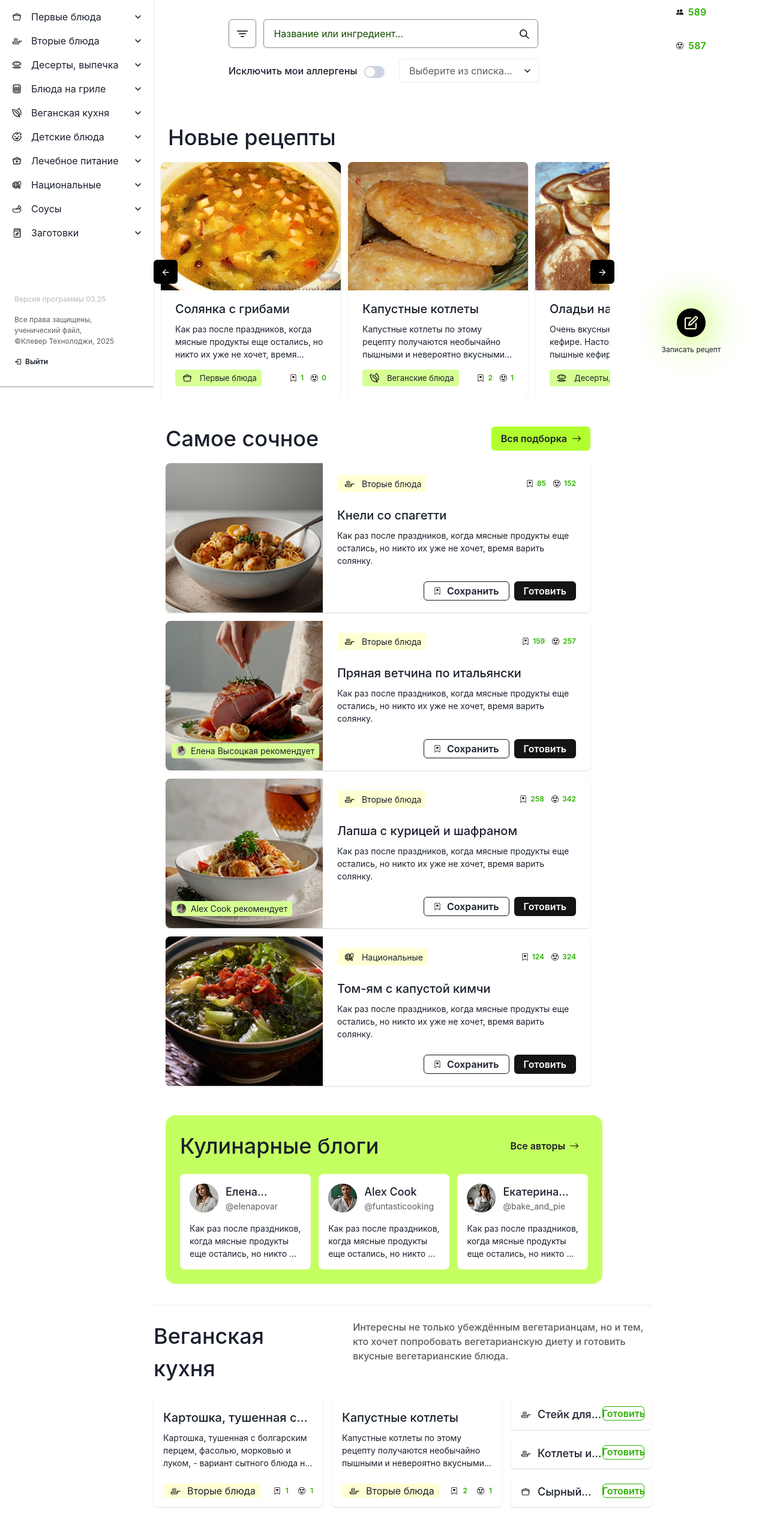
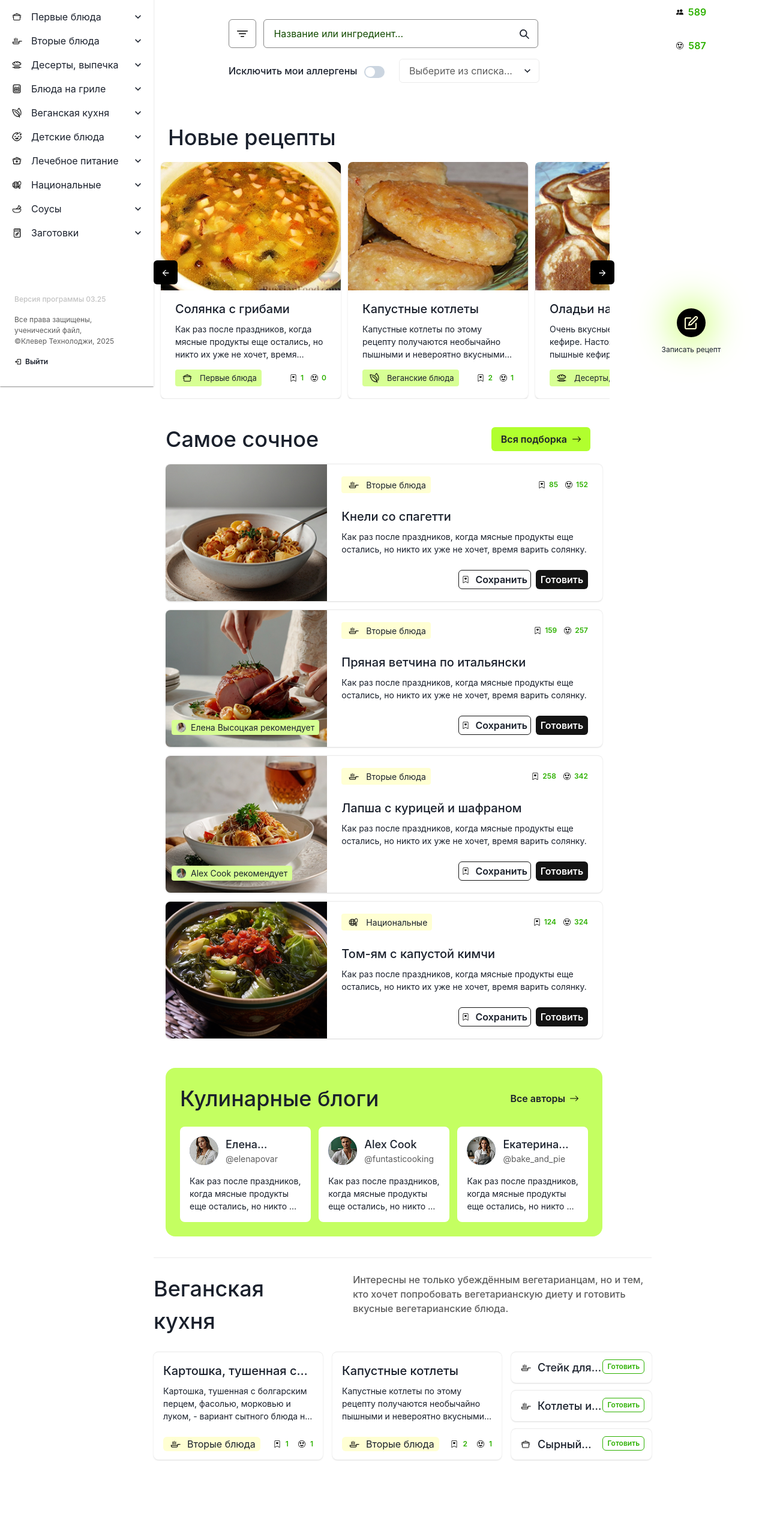
Before and after one commit to ClevertecFrontendLab/Shvadr, a React (Vite) app: page / in a window 1280 px wide. Shown: the part 156-2708 px from the top of the page at 60% size. After the commit the page ends 2673 px from the top, so only its background shows below. Built offline with nearby package versions, Linux system fonts and the light colour scheme.

Commit message:
fix(src): fix styles

```diff
--- a/src/components/CarouselComponent/carousel.tsx
+++ b/src/components/CarouselComponent/carousel.tsx
@@ -73,7 +73,13 @@ const Carousel: React.FC<CarouselTextProps> = ({ carousel }) => {
                 }}
             >
                 {carousel.map((item) => (
-                    <Card ml='12px' minW={{ base: '160px', md: '300px' }} className={styles.card}>
+                    <Card
+                        ml='12px'
+                        minW={{ base: '160px', md: '300px' }}
+                        className={styles.card}
+                        borderBottom='1px solid rgba(0, 0, 0, 0.08)'
+                        borderRadius='8px'
+                    >
                         <CardBody padding='0'>
                             <Box>
                                 <Flex>
--- a/src/components/JuisiestComponent/juisiest.tsx
+++ b/src/components/JuisiestComponent/juisiest.tsx
@@ -38,7 +38,13 @@ const Juisiest: React.FC<JuisiestTextProps> = ({ juisiest }) => (
         </Flex>
         <Grid className={styles.container}>
             {juisiest.map((item) => (
-                <Card mb='14px' mr={{ base: '0', md: '20px' }}>
+                <Card
+                    mb='14px'
+                    mr={{ base: '0', md: '20px' }}
+                    borderTop='1px solid rgba(0, 0, 0, 0.08)'
+                    borderRadius='8px'
+                    width='100%'
+                >
                     <CardBody padding='0'>
                         <Box className={styles.grid}>
                             <Flex>
@@ -97,10 +103,29 @@ const Juisiest: React.FC<JuisiestTextProps> = ({ juisiest }) => (
                                     <Button
                                         variant='outline'
                                         borderColor='rgba(0, 0, 0, 0.92)'
-                                        h='32px'
+                                        h={{ base: '24px', xl: '32px' }}
                                         className={styles.save}
+                                        p={{ base: '0 5px', xl: 'auto' }}
+                                        minW={{ base: '12px', xl: 'auto' }}
                                     >
-                                        <Image src={save} />
+                                        <svg
+                                            width='12'
+                                            height='12'
+                                            viewBox='0 0 12 12'
+                                            fill='none'
+                                            xmlns='http://www.w3.org/2000/svg'
+                                        >
+                                            <path
+                                                fill-rule='evenodd'
+                                                clip-rule='evenodd'
+                                                d='M5.99985 3.3075C7.0401 2.23875 9.64035 4.11 5.99985 6.51525C2.35935 4.11 4.9596 2.2395 5.99985 3.309V3.3075Z'
+                                                fill='black'
+                                            />
+                                            <path
+                                                d='M1.5 1.5C1.5 1.10218 1.65804 0.720644 1.93934 0.43934C2.22064 0.158035 2.60218 0 3 0L9 0C9.39782 0 9.77936 0.158035 10.0607 0.43934C10.342 0.720644 10.5 1.10218 10.5 1.5V11.625C10.5 11.6928 10.4815 11.7594 10.4467 11.8176C10.4118 11.8758 10.3618 11.9234 10.302 11.9554C10.2422 11.9874 10.1748 12.0026 10.1071 11.9994C10.0393 11.9961 9.97372 11.9746 9.91725 11.937L6 9.82575L2.08275 11.937C2.02628 11.9746 1.96067 11.9961 1.89292 11.9994C1.82516 12.0026 1.7578 11.9874 1.698 11.9554C1.6382 11.9234 1.5882 11.8758 1.55334 11.8176C1.51847 11.7594 1.50004 11.6928 1.5 11.625V1.5ZM3 0.75C2.80109 0.75 2.61032 0.829018 2.46967 0.96967C2.32902 1.11032 2.25 1.30109 2.25 1.5V10.9245L5.79225 9.063C5.8538 9.02204 5.92607 9.00019 6 9.00019C6.07393 9.00019 6.1462 9.02204 6.20775 9.063L9.75 10.9245V1.5C9.75 1.30109 9.67098 1.11032 9.53033 0.96967C9.38968 0.829018 9.19891 0.75 9 0.75H3Z'
+                                                fill='black'
+                                            />
+                                        </svg>
                                         <Text ml='10px' display={{ base: 'none', xl: 'block' }}>
                                             Сохранить
                                         </Text>
@@ -109,7 +134,8 @@ const Juisiest: React.FC<JuisiestTextProps> = ({ juisiest }) => (
                                         ml='8px'
                                         backgroundColor='rgba(0, 0, 0, 0.92)'
                                         color='#fff'
-                                        h='32px'
+                                        h={{ base: '24px', xl: '32px' }}
+                                        w={{ base: '70px', xl: '87px' }}
                                         className={styles.cook}
                                     >
                                         Готовить
--- a/src/components/KitchenComponent/kitchen.tsx
+++ b/src/components/KitchenComponent/kitchen.tsx
@@ -40,12 +40,16 @@ const Kitchen: React.FC<KitcheTextProps> = ({ kitchen }) => (
                 <Flex flexDirection={{ base: 'column', md: 'row' }}>
                     <Flex flexDirection={{ base: 'column', md: 'row' }}>
                         {item.bigCards.map((big) => (
-                            <Card className={styles.bigCard}>
+                            <Card
+                                className={styles.bigCard}
+                                borderTop='1px solid rgba(0, 0, 0, 0.08)'
+                                borderRadius='8px'
+                            >
                                 <CardBody padding='16px'>
                                     <Text className={styles.bigTitle}>{big.title}</Text>
                                     <Text className={styles.bigText}>{big.text}</Text>
                                     <Flex mt='24px' justify='space-between'>
-                                        <Flex backgroundColor='#ffffd3' borderRadius='4px'>
+                                        <Flex backgroundColor='#ffffd3' borderRadius='6px'>
                                             <Image src={big.groupIcon} mr='8px' ml='8px' />
                                             <Text mr='8px' className={styles.group}>
                                                 {big.group}
@@ -69,7 +73,11 @@ const Kitchen: React.FC<KitcheTextProps> = ({ kitchen }) => (
 
                     <Flex flexDir='column' height='100%' w='100%' justify='space-between'>
                         {item.smallCards.map((small) => (
-                            <Card className={styles.smallCard}>
+                            <Card
+                                className={styles.smallCard}
+                                borderTop='1px solid rgba(0, 0, 0, 0.08)'
+                                borderRadius='8px'
+                            >
                                 <CardBody padding='12px'>
                                     <Flex justify='space-between'>
                                         <Flex>
@@ -84,6 +92,7 @@ const Kitchen: React.FC<KitcheTextProps> = ({ kitchen }) => (
                                             h='24px'
                                             maxW='70px'
                                             minW='70px'
+                                            fontSize='12px'
                                         >
                                             Готовить
                                         </Button>
--- a/src/components/TabsComponent/tabs.tsx
+++ b/src/components/TabsComponent/tabs.tsx
@@ -10,8 +10,8 @@ type TabsTextProps = {
 };
 
 const TabsC: React.FC<TabsTextProps> = ({ tab }) => (
-    <Box width='100%' mt='36px'>
-        <Tabs colorScheme='green' defaultIndex={2}>
+    <Box width='100%' mt='36px' display='flex' justifyContent='center'>
+        <Tabs colorScheme='green' defaultIndex={2} ml='24px'>
             <Box className={styles.box}>
                 <TabList width='fit-content'>
                     {tab.map((item) => (
@@ -20,6 +20,7 @@ const TabsC: React.FC<TabsTextProps> = ({ tab }) => (
                                 width='max-content'
                                 fontWeight='500'
                                 color='#134b00'
+                                fontSize='16px'
                                 _selected={{
                                     color: '#2db100',
                                     borderColor: '#2db100',
```
Also changed, not shown: src/components/OnJuiciestPageComponent/onJuiciestPage.tsx (+30 -4 lines), src/components/OnVeganPageComponent/onVeganPage.tsx (+31 -5 lines).
